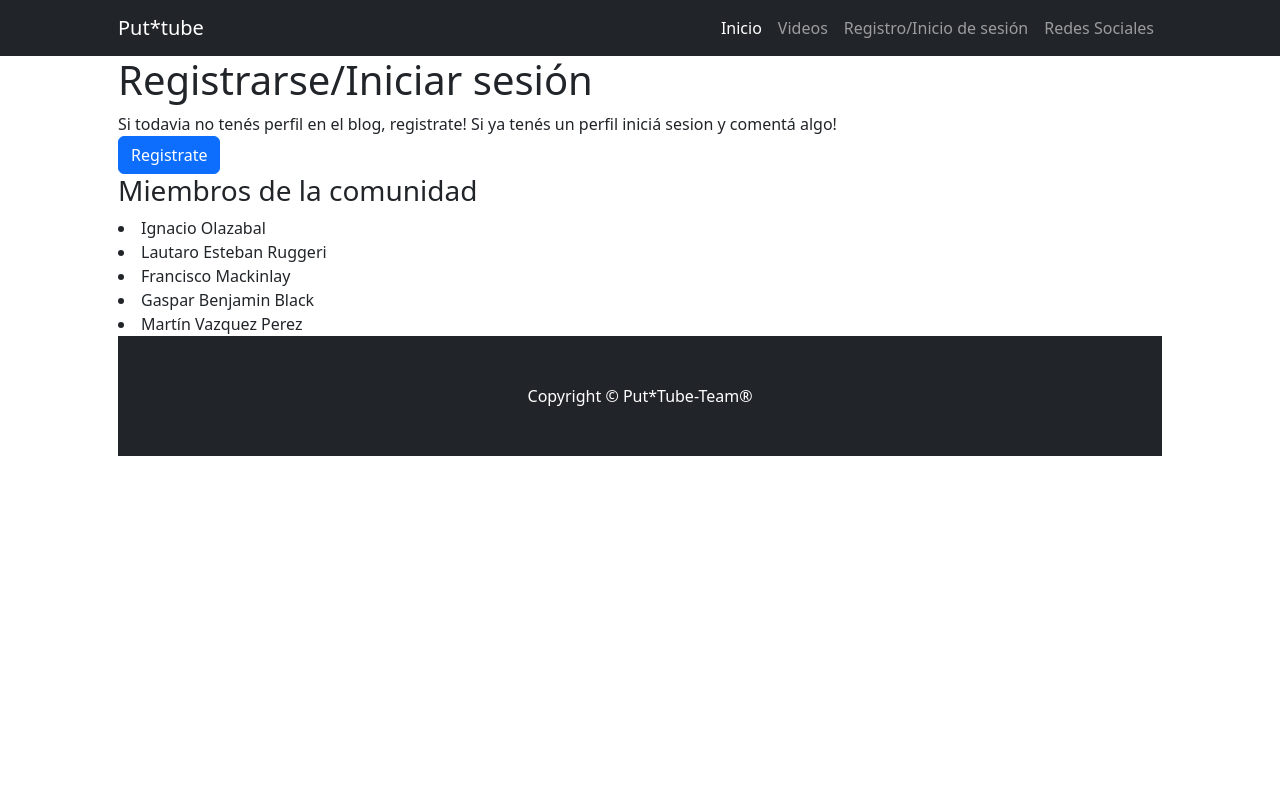
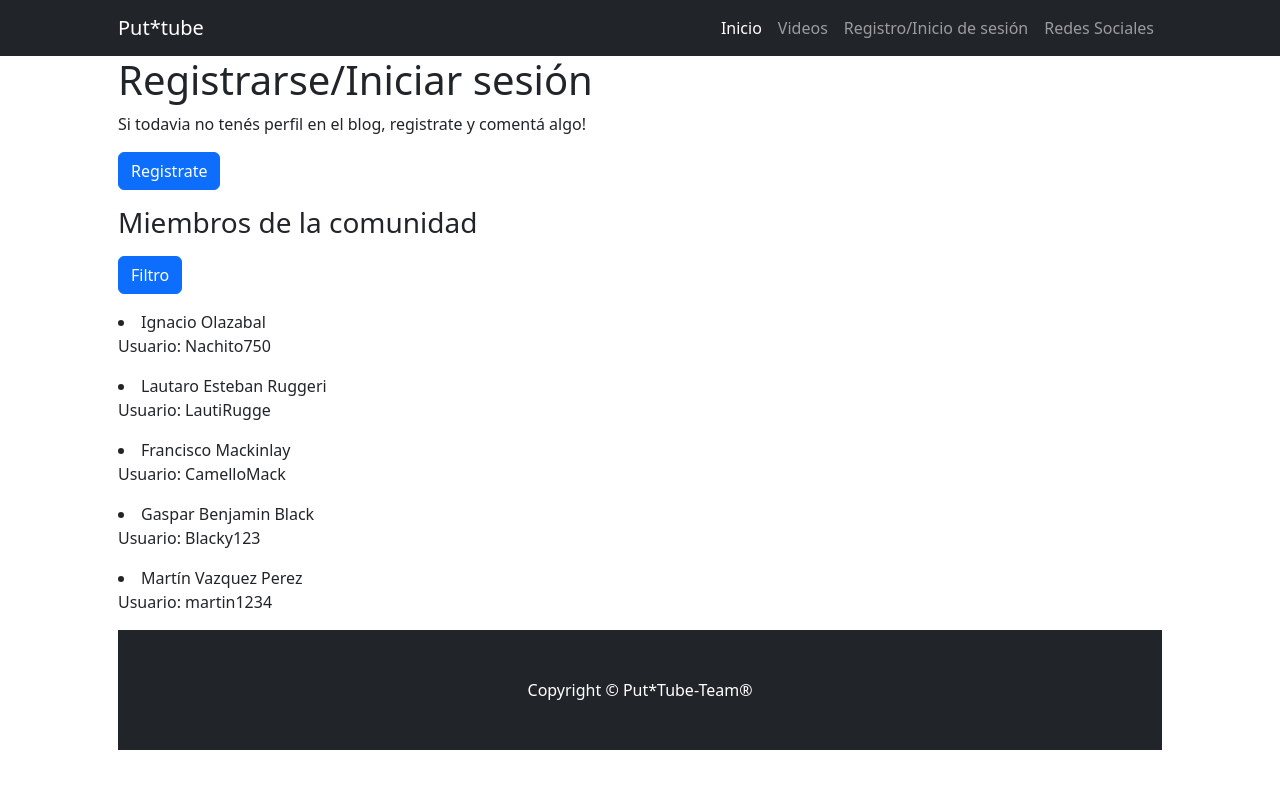
Before and after one commit to martinvazquez03/EntregaFinal-CoderHouse-VazquezPerez, a Django app: page /Cliente/ in a window 1280 px wide. Run offline with Django 4.2, Linux system fonts and the light colour scheme; data comes from the database, SQL or seed files in the repository; both versions use the stored data as it was after the commit; some libraries are stand-ins or nearby versions.

Commit message:
pre-entrega finalizada

```diff
--- a/project/Cliente/forms.py
+++ b/project/Cliente/forms.py
@@ -5,3 +5,9 @@ class Usuario_form(forms.ModelForm):
     class Meta:
         model = models.Usuario
         fields = "__all__"
+
+
+class Buscar_Usuario_Form(forms.ModelForm):
+    class Meta:
+        model = models.Usuario
+        fields = ["usuario"]
--- a/project/Cliente/templates/Cliente/index.html
+++ b/project/Cliente/templates/Cliente/index.html
@@ -6,15 +6,18 @@
 
 
 {% block contenido %}
-    Si todavia no tenés perfil en el blog, registrate! Si ya tenés un perfil iniciá sesion y comentá algo!
+    <p>Si todavia no tenés perfil en el blog, registrate y comentá algo!</p>
     <div></div>
     <a class="btn btn-primary" href="{% url 'Cliente:crear_usuarios' %}">Registrate</a>
     <div></div>
-    <h3>Miembros de la comunidad</h3>
+    <p><h3>Miembros de la comunidad</h3></p>
     <div></div>
+    <p><a class="btn btn-primary" href="{% url 'Cliente:usuario_buscado' %}">Filtro</a></p>
     {% for persona in Usuarios %}
         <li>
             {{persona}}
+            <div></div>
+            <p>Usuario: {{persona.usuario}}</p>
         </li>
     {% endfor %}
 {% endblock contenido %}
--- a/project/Cliente/urls.py
+++ b/project/Cliente/urls.py
@@ -5,6 +5,7 @@ app_name = "Cliente"
 
 urlpatterns = [
     path("", views.view_Cliente, name = "Cliente"),
-    path("Usuarios_filtrados/", views.filtrar, name = "Usuarios_filtrados"),
-    path("crear_usuarios/", views.Formulario_usuarios, name = "crear_usuarios")
+    path("usuario_buscado/", views.view_usuario_buscado, name = "usuario_buscado"),
+    path("crear_usuarios/", views.Formulario_usuarios, name = "crear_usuarios"),
+    path("mostrar_usuario_filtrado/", views.view_usuario_buscado, name = "filtro_usuario")
 ]
--- a/project/Cliente/views.py
+++ b/project/Cliente/views.py
@@ -1,7 +1,7 @@
 from django.shortcuts import render, redirect
 
 from . import models
-from datetime import date
+from . import forms
 # Create your views here.
 
 def view_Cliente(request):
@@ -9,21 +9,6 @@ def view_Cliente(request):
     context = {"Usuarios" : usuario}
     return render(request, "Cliente/index.html", context)
 
-
-def filtrar(request):
-    usuario_nombre = models.Usuario.objects.filter(nombre__contains = "J")
-
-    usuario_nacimiento = models.Usuario.objects.filter(fecha_nacimiento__gt = date(2004,1,1))
-
-    usuario_pais_origen = models.Usuario.objects.filter(pais_origen = None)
-
-    context = {"Usuario_nombre":usuario_nombre,
-               "Usuario_nacimiento": usuario_nacimiento,
-               "Usuario_pais_origen": usuario_pais_origen}
-    return render(request, "Cliente/filtrar.html", context)
-
-
-from . import forms
 
 def Formulario_usuarios(request):
     if request.method == "POST":
@@ -34,3 +19,19 @@ def Formulario_usuarios(request):
     else:
         form = forms.Usuario_form()
     return render(request, "Cliente/crear_usuario.html", {"form": form})
+
+
+def view_usuario_buscado(request):
+    if request.method == "GET":
+        form_filtro = forms.Buscar_Usuario_Form()
+        context = {"Form" : form_filtro}
+        return render(request, "Cliente/buscar_usuario.html", context)
+    else:
+        format = forms.Buscar_Usuario_Form(request.POST)
+        if format.is_valid():
+            info = format.cleaned_data
+            filtro_usuarios = []
+            for usuario in models.Usuario.objects.filter(usuario=info["usuario"]):
+                filtro_usuarios.append(usuario)
+            contexto_filtro = {"Filtro": filtro_usuarios}
+            return render(request, "Cliente/mostrar_filtro_usuario.html", contexto_filtro)
--- a/project/MainM/templates/MainM/about.html
+++ b/project/MainM/templates/MainM/about.html
@@ -5,5 +5,7 @@
 {% endblock contenido_titulo %}
 
 {% block contenido %}
-    Hola! estas son nuestras redes donde tambien compartimos videos y fotos!
+    <h6>Hola! estas son nuestras redes (por ahora solo instagram pero pensamos hacer mas) donde tambien compartimos videos y fotos!</h6>
+    <div></div>
+    <h5>Instagram : <a class="btn btn-primary btn-sm" href="https://www.instagram.com/put0tube/?utm_source=ig_web_button_share_sheet&igshid=OGQ5ZDc2ODk2ZA==">Seguinos!</a></h5>
 {% endblock contenido %}
--- a/project/MainM/templates/MainM/tarjeta.html
+++ b/project/MainM/templates/MainM/tarjeta.html
@@ -2,8 +2,8 @@
     <div class="card h-100">
         <div class="card-body">
             <h2 class="card-title">{{titulo}}</h2>
-            <p class="card-text">Lorem ipsum dolor sit amet, consectetur adipisicing elit. Rem magni quas ex numquam, maxime minus quam molestias corporis quod, ea minima accusamus.</p>
+            <p class="card-text">{{cuerpo}}</p>
         </div>
-        <div class="card-footer"><a class="btn btn-primary btn-sm" href="#!">More Info</a></div>
+        <div class="card-footer"><a class="btn btn-primary btn-sm" href="{% url 'MainM:Redes' %}">Mas info en nuestras redes!</a></div>
     </div>
 </div>
--- a/project/Producto/templates/Producto/tarjeta_videos.html
+++ b/project/Producto/templates/Producto/tarjeta_videos.html
@@ -1,12 +1,6 @@
 {% load static %}
 
 <div class="col-md-4 mb-5">
-    <style type="text/css">
-        .container {
-            width:fit-content;
-            height:fit-content;
-        }
-    </style>
     <div class="card h-100">
         <div class="card-body" >
             <iframe src="{% static 'MainM\img\video_toto_surfing.mp4' %}" allowfullscreen="" frameborder="0"></iframe>
```
Also changed, not shown: project/Cliente/templates/Cliente/buscar_usuario.html (added, +15 -0 lines), project/Cliente/templates/Cliente/mostrar_filtro_usuario.html (added, +17 -0 lines), project/MainM/templates/MainM/index.html (+3 -4 lines), README.md, project/db.sqlite3.
